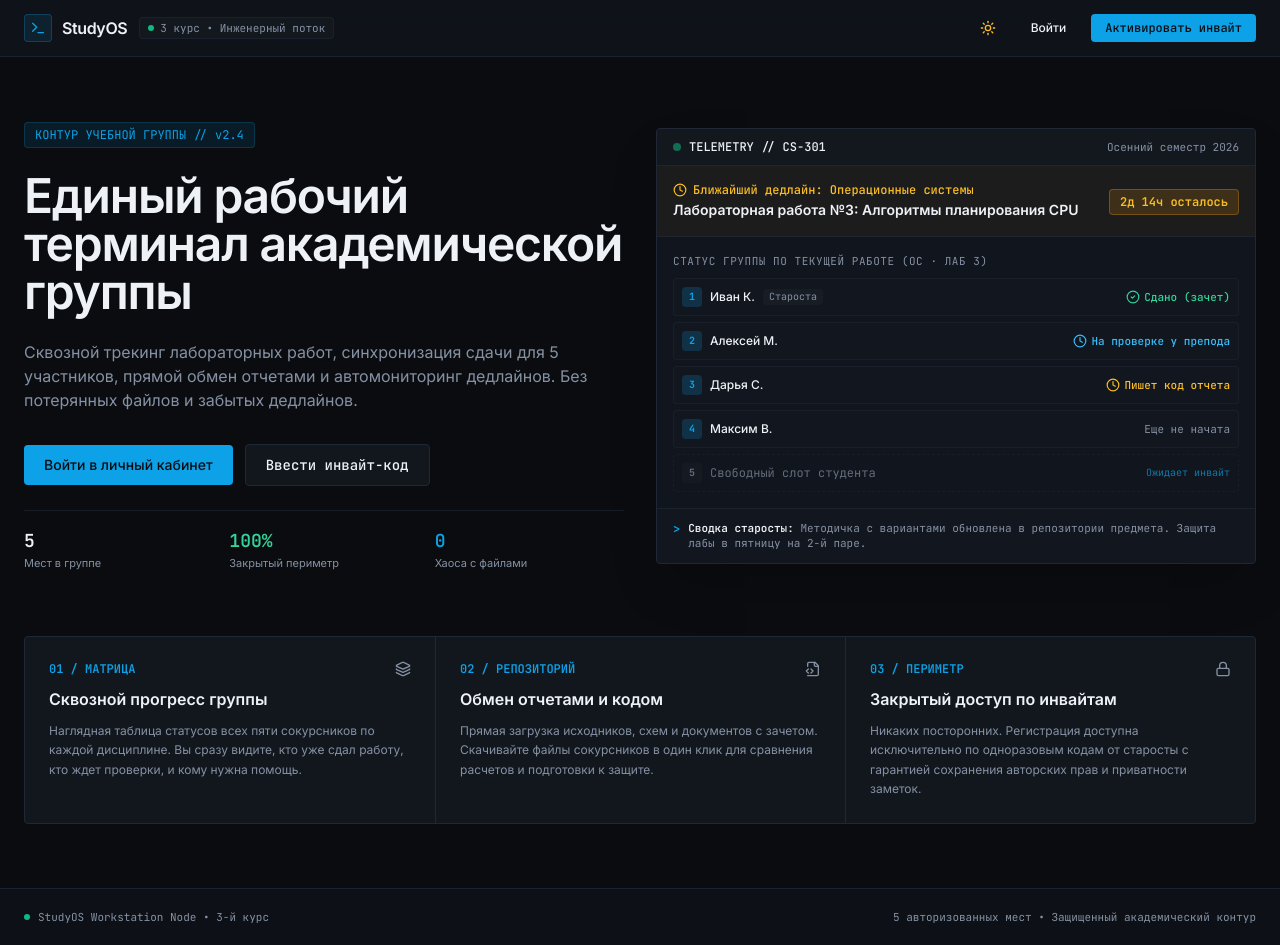
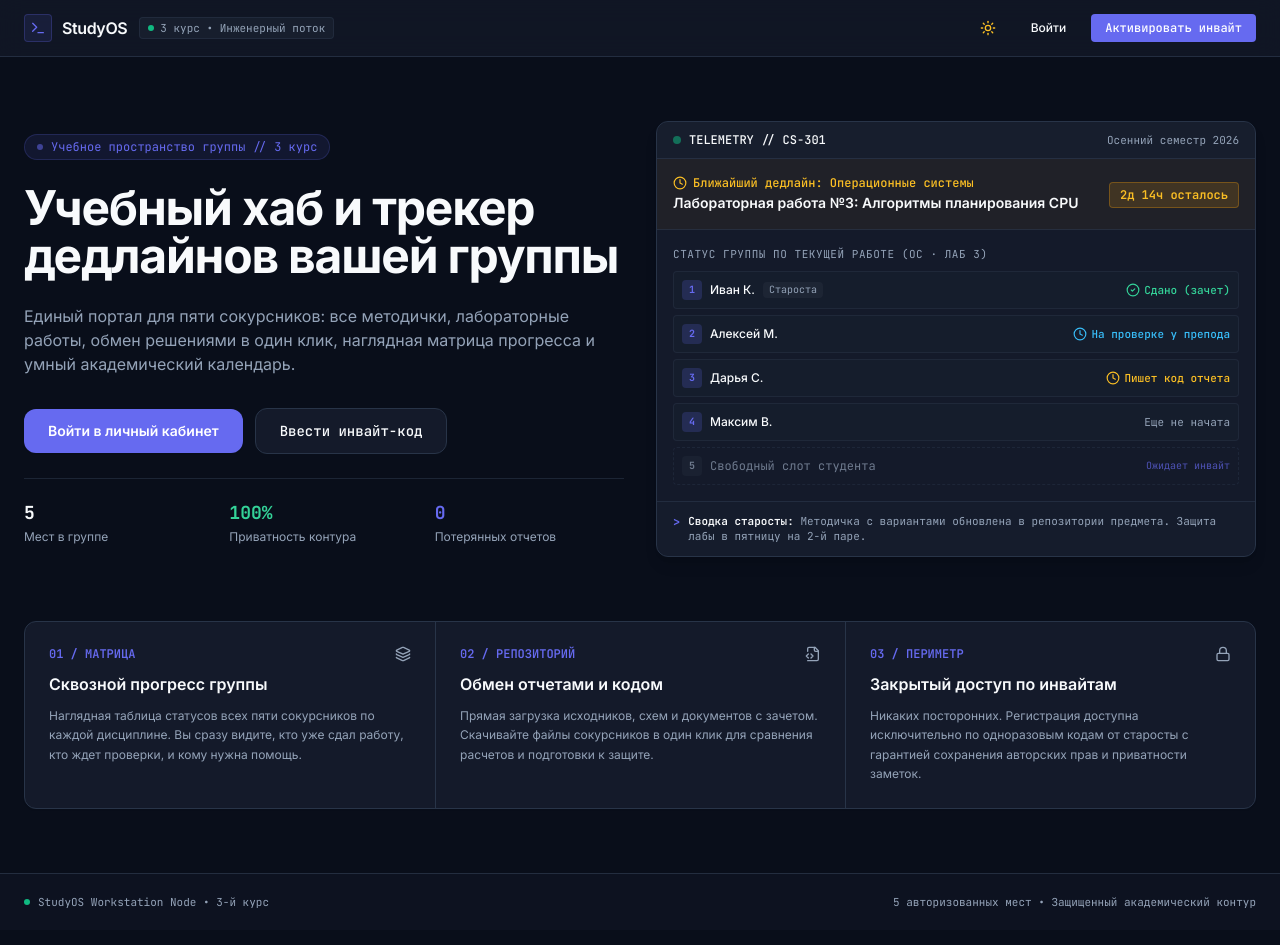
Before and after one commit to xauno-kb/studyOS, a Next.js app: page / in a window 1280 px wide. Built offline with nearby package versions, Linux system fonts and the light colour scheme; no server answers.

Commit message:
feat(ui): modernize color scheme to comfortable slate-indigo and enhance usability

```diff
--- a/src/app/globals.css
+++ b/src/app/globals.css
@@ -4,65 +4,67 @@
 
 @layer base {
   :root {
-    --background: 216 22% 5%;
-    --foreground: 214 32% 95%;
+    --background: 222 47% 7%;
+    --foreground: 210 40% 98%;
 
-    --card: 218 24% 9.5%;
-    --card-foreground: 214 32% 95%;
+    --card: 222 36% 12%;
+    --card-foreground: 210 40% 98%;
 
-    --popover: 218 24% 9.5%;
-    --popover-foreground: 214 32% 95%;
+    --popover: 222 36% 12%;
+    --popover-foreground: 210 40% 98%;
 
-    --primary: 199 89% 48%;
-    --primary-foreground: 216 22% 5%;
+    --primary: 238 82% 67%;
+    --primary-foreground: 0 0% 100%;
 
-    --secondary: 220 20% 14%;
-    --secondary-foreground: 214 32% 95%;
+    --secondary: 220 28% 18%;
+    --secondary-foreground: 210 40% 98%;
 
-    --muted: 219 22% 12%;
-    --muted-foreground: 215 14% 58%;
+    --muted: 220 28% 16%;
+    --muted-foreground: 215 20% 65%;
 
-    --accent: 218 22% 15%;
-    --accent-foreground: 214 32% 98%;
+    --accent: 222 30% 20%;
+    --accent-foreground: 210 40% 98%;
 
     --destructive: 0 72% 51%;
     --destructive-foreground: 210 40% 98%;
 
-    --border: 219 27% 17%;
-    --input: 219 27% 17%;
-    --ring: 199 89% 48%;
+    --border: 217 28% 22%;
+    --input: 217 28% 22%;
+    --ring: 238 82% 67%;
 
-    --radius: 0.5rem;
+    --radius: 0.75rem;
+    color-scheme: dark;
   }
 
   .light {
-    --background: 210 20% 98%;
-    --foreground: 222.2 47% 11%;
+    --background: 210 40% 98%;
+    --foreground: 222 47% 11%;
 
     --card: 0 0% 100%;
-    --card-foreground: 222.2 47% 11%;
+    --card-foreground: 222 47% 11%;
 
     --popover: 0 0% 100%;
-    --popover-foreground: 222.2 47% 11%;
+    --popover-foreground: 222 47% 11%;
 
-    --primary: 199 89% 42%;
-    --primary-foreground: 210 40% 98%;
+    --primary: 238 82% 59%;
+    --primary-foreground: 0 0% 100%;
 
     --secondary: 214 24% 93%;
-    --secondary-foreground: 222.2 47% 11%;
+    --secondary-foreground: 222 47% 11%;
 
     --muted: 214 24% 93%;
     --muted-foreground: 215 16% 45%;
 
     --accent: 214 24% 90%;
-    --accent-foreground: 222.2 47% 11%;
+    --accent-foreground: 222 47% 11%;
 
     --destructive: 0 84% 60%;
     --destructive-foreground: 210 40% 98%;
 
-    --border: 215 22% 84%;
-    --input: 215 22% 84%;
-    --ring: 199 89% 42%;
+    --border: 215 22% 88%;
+    --input: 215 22% 88%;
+    --ring: 238 82% 59%;
+    color-scheme: light;
   }
 }
 
@@ -73,6 +75,7 @@
   body {
     @apply bg-background text-foreground antialiased;
     font-feature-settings: "rlig" 1, "calt" 1;
+    accent-color: hsl(var(--primary));
   }
 }
 
--- a/src/app/page.tsx
+++ b/src/app/page.tsx
@@ -62,54 +62,55 @@ export default async function LandingPage() {
         <div className="grid grid-cols-1 lg:grid-cols-12 gap-10 lg:gap-8 items-center mb-16">
           {/* Left: Briefing & Primary Directives */}
           <div className="lg:col-span-6 space-y-6 text-left">
-            <div className="inline-flex items-center gap-2 text-xs font-mono text-primary bg-primary/10 border border-primary/20 px-2.5 py-1 rounded">
-              <span>КОНТУР УЧЕБНОЙ ГРУППЫ // v2.4</span>
+            <div className="inline-flex items-center gap-2 text-xs font-mono text-primary bg-primary/10 border border-primary/20 px-3 py-1 rounded-full">
+              <span className="h-1.5 w-1.5 rounded-full bg-primary animate-pulse" />
+              <span>Учебное пространство группы // 3 курс</span>
             </div>
 
-            <h1 className="text-3xl sm:text-5xl font-semibold tracking-tight text-foreground leading-[1.15]">
-              Единый рабочий терминал академической группы
+            <h1 className="text-3xl sm:text-5xl font-bold tracking-tight text-foreground leading-[1.15]">
+              Учебный хаб и трекер дедлайнов вашей группы
             </h1>
 
             <p className="text-muted-foreground text-sm sm:text-base leading-relaxed max-w-xl">
-              Сквозной трекинг лабораторных работ, синхронизация сдачи для 5 участников, прямой обмен отчетами и автомониторинг дедлайнов. Без потерянных файлов и забытых дедлайнов.
+              Единый портал для пяти сокурсников: все методички, лабораторные работы, обмен решениями в один клик, наглядная матрица прогресса и умный академический календарь.
             </p>
 
             {/* Action Group */}
             <div className="flex flex-col sm:flex-row items-stretch sm:items-center gap-3 pt-2">
               <Link
                 href="/login"
-                className="px-5 py-2.5 rounded bg-primary text-primary-foreground font-medium text-sm hover:bg-primary/90 transition-colors text-center"
+                className="px-6 py-3 rounded-lg bg-primary text-primary-foreground font-semibold text-sm hover:bg-primary/90 transition-all shadow-sm active:scale-[0.98] text-center"
               >
                 Войти в личный кабинет
               </Link>
               <Link
                 href="/register"
-                className="px-5 py-2.5 rounded border border-border bg-card hover:bg-accent/70 font-medium text-sm transition-colors text-center font-mono"
+                className="px-6 py-3 rounded-lg border border-border bg-card hover:bg-accent font-medium text-sm transition-all active:scale-[0.98] text-center font-mono"
               >
                 Ввести инвайт-код
               </Link>
             </div>
 
             {/* System Status Indicators */}
-            <div className="pt-4 border-t border-border/60 grid grid-cols-3 gap-4 text-left">
+            <div className="pt-5 border-t border-border/60 grid grid-cols-3 gap-4 text-left">
               <div>
-                <div className="font-mono text-lg font-semibold text-foreground">5</div>
-                <div className="text-[11px] text-muted-foreground">Мест в группе</div>
+                <div className="font-mono text-lg font-bold text-foreground">5</div>
+                <div className="text-xs text-muted-foreground mt-0.5">Мест в группе</div>
               </div>
               <div>
-                <div className="font-mono text-lg font-semibold text-emerald-400">100%</div>
-                <div className="text-[11px] text-muted-foreground">Закрытый периметр</div>
+                <div className="font-mono text-lg font-bold text-emerald-400">100%</div>
+                <div className="text-xs text-muted-foreground mt-0.5">Приватность контура</div>
               </div>
               <div>
-                <div className="font-mono text-lg font-semibold text-primary">0</div>
-                <div className="text-[11px] text-muted-foreground">Хаоса с файлами</div>
+                <div className="font-mono text-lg font-bold text-primary">0</div>
+                <div className="text-xs text-muted-foreground mt-0.5">Потерянных отчетов</div>
               </div>
             </div>
           </div>
 
           {/* Right: Live Cohort Telemetry Deck (The Memorable Bold Centerpiece) */}
           <div className="lg:col-span-6 w-full">
-            <div className="rounded border border-border bg-card/90 shadow-2xl overflow-hidden">
+            <div className="rounded-xl border border-border bg-card shadow-lg overflow-hidden">
               {/* Cockpit Titlebar */}
               <div className="px-4 py-2.5 bg-muted/40 border-b border-border/80 flex items-center justify-between font-mono text-xs">
                 <div className="flex items-center gap-2">
@@ -212,7 +213,7 @@ export default async function LandingPage() {
         </div>
 
         {/* Integrated Technical Architecture Pillars (No floating disconnected cards) */}
-        <div className="rounded border border-border bg-card divide-y md:divide-y-0 md:divide-x md:divide-border grid grid-cols-1 md:grid-cols-3">
+        <div className="rounded-xl border border-border bg-card shadow-sm divide-y md:divide-y-0 md:divide-x md:divide-border grid grid-cols-1 md:grid-cols-3">
           <div className="p-6 space-y-2.5">
             <div className="flex items-center justify-between">
               <span className="font-mono text-xs text-primary font-semibold">01 / МАТРИЦА</span>
--- a/src/components/matrix-table.tsx
+++ b/src/components/matrix-table.tsx
@@ -5,7 +5,7 @@ import Link from "next/link";
 import { Profile, Subject, Assignment, Submission } from "@/types/database";
 import { LabStatusBadge } from "@/components/ui/badge";
 import { Card, CardHeader, CardTitle, CardContent } from "@/components/ui/card";
-import { Users, BookOpen, ExternalLink, Sparkles } from "lucide-react";
+import { Users, BookOpen, ExternalLink, ShieldCheck } from "lucide-react";
 import { cn } from "@/lib/utils";
 
 interface MatrixTableProps {
@@ -130,7 +130,7 @@ export function MatrixTable({
                             </div>
                             {student.role === "admin" && (
                               <span className="text-[10px] text-amber-400 font-semibold flex items-center gap-0.5">
-                                <Sparkles className="h-2.5 w-2.5" />
+                                <ShieldCheck className="h-3 w-3" />
                                 Староста
                               </span>
                             )}
@@ -159,6 +159,33 @@ export function MatrixTable({
           </div>
         )}
       </CardContent>
+
+      {/* Practical Status Legend */}
+      <div className="px-5 py-3 border-t border-border/60 bg-muted/20 flex flex-wrap items-center justify-between gap-3 text-xs text-muted-foreground">
+        <span className="font-medium text-foreground text-[11px]">Обозначения статусов:</span>
+        <div className="flex flex-wrap items-center gap-3">
+          <div className="flex items-center gap-1.5">
+            <span className="h-2 w-2 rounded-full bg-emerald-400" />
+            <span>Зачтено</span>
+          </div>
+          <div className="flex items-center gap-1.5">
+            <span className="h-2 w-2 rounded-full bg-blue-400" />
+            <span>На проверке</span>
+          </div>
+          <div className="flex items-center gap-1.5">
+            <span className="h-2 w-2 rounded-full bg-amber-400" />
+            <span>В процессе</span>
+          </div>
+          <div className="flex items-center gap-1.5">
+            <span className="h-2 w-2 rounded-full bg-red-400" />
+            <span>Доработка</span>
+          </div>
+          <div className="flex items-center gap-1.5">
+            <span className="h-2 w-2 rounded-full bg-muted-foreground/50" />
+            <span>Не начато</span>
+          </div>
+        </div>
+      </div>
     </Card>
   );
 }
--- a/src/components/subject-detail-view.tsx
+++ b/src/components/subject-detail-view.tsx
@@ -34,7 +34,6 @@ import {
   ArrowRight,
   Trash2,
   Edit2,
-  Sparkles,
   User,
   Calendar,
   Send,
```
Also changed, not shown: src/app/dashboard/page.tsx (+34 -12 lines).
